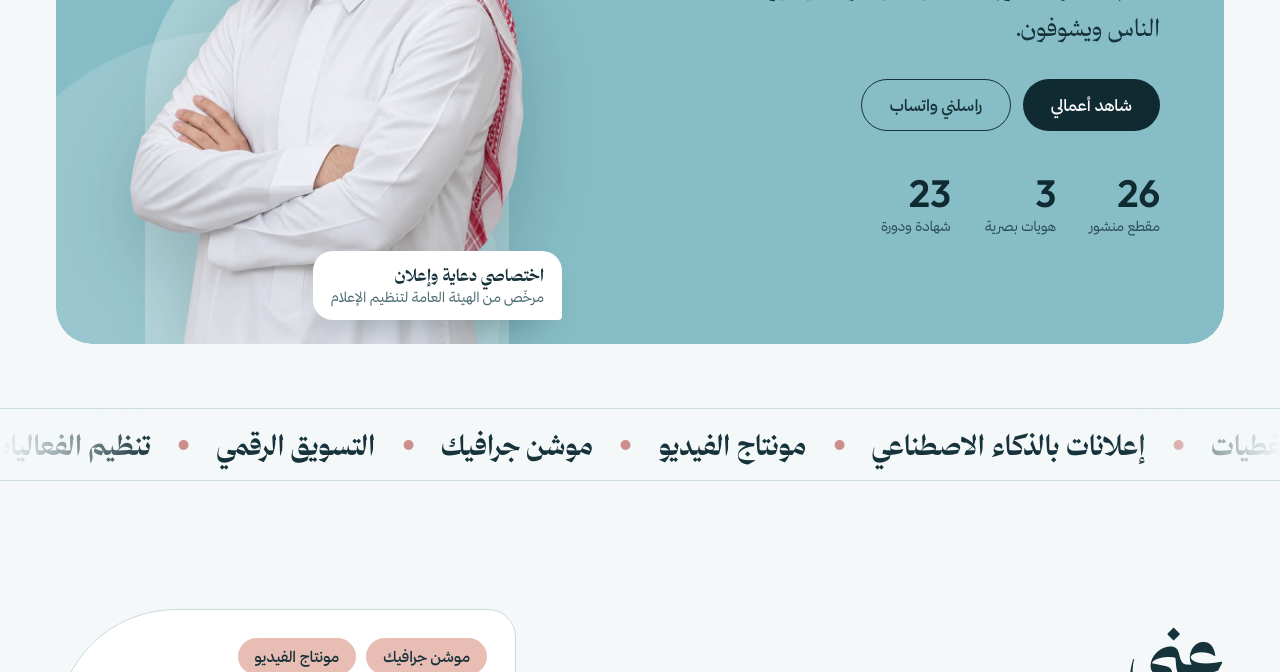
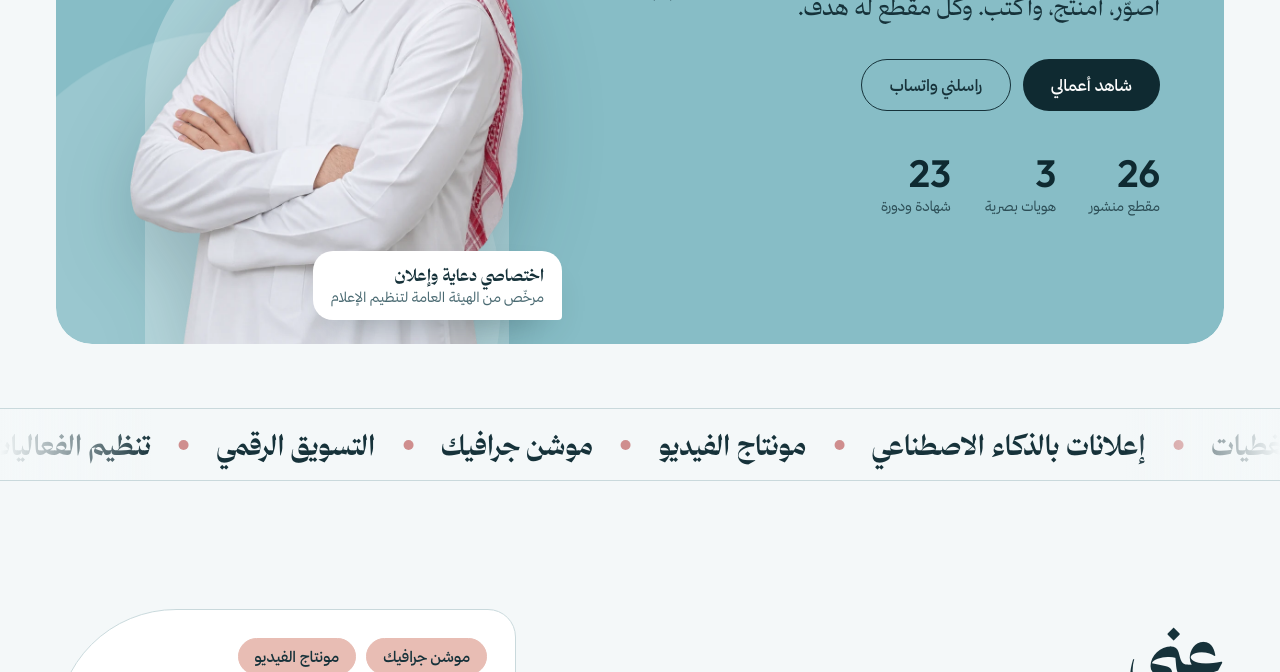
Before and after one commit to ryan1al8ar7e-stack/ryan-portfolio, a plain HTML site: page index.html in a window 1280 px wide. Shown: the part 428-1100 px from the top of the page. Drawn offline with Linux system fonts and the light colour scheme.

Commit message:
سطر الواجهة الجديد
Co-Authored-By: Claude Opus 5.5 <noreply@anthropic.com>

```diff
--- a/index.html
+++ b/index.html
@@ -44,7 +44,7 @@
         <div class="hero-text">
           <p class="hero-kicker split">مصور وصانع محتوى</p>
           <h1 class="hero-name split">ريان القارحي</h1>
-          <p class="hero-line split">أكتب الفكرة، أصوّرها، أمنتجها، وأحرّكها لين يوقف الناس ويشوفون.</p>
+          <p class="hero-line split">أصوّر، أمنتج، وأكتب. وكل مقطع له هدف.</p>
           <div class="hero-cta">
             <a class="btn btn-ink" href="#work">شاهد أعمالي</a>
             <a class="btn btn-line" id="heroWa" href="#" target="_blank" rel="noopener">راسلني واتساب</a>
```
